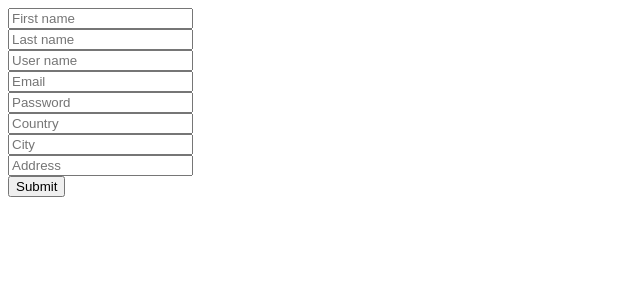
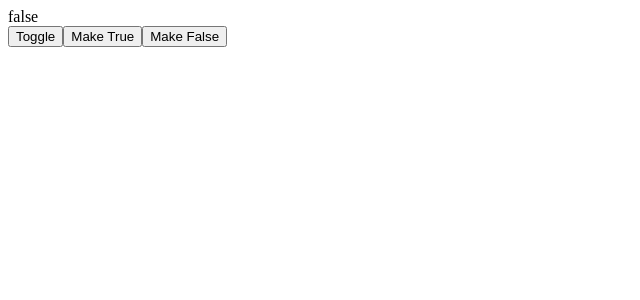
Before and after one commit to rohit-kumaar/reference-every-big-react-app-needs-these, a React (Create React App) app: page / in a window 1280 px wide. Shown: the top 300 px of the page, without its empty margins (0-640 px from the left). Built offline with nearby package versions, Linux system fonts and the light colour scheme.

Commit message:
remove node sass

```diff
--- a/package.json
+++ b/package.json
@@ -13,6 +13,7 @@
     "react": "^18.2.0",
     "react-dom": "^18.2.0",
     "react-scripts": "^5.0.1",
+    "sass": "^1.79.5",
     "web-vitals": "^2.1.4"
   },
   "scripts": {
@@ -38,8 +39,5 @@
       "last 1 firefox version",
       "last 1 safari version"
     ]
-  },
-  "devDependencies": {
-    "node-sass": "^7.0.1"
   }
 }
--- a/src/App.js
+++ b/src/App.js
@@ -1,5 +1,5 @@
-// import ToggleComponent from "./1-useToggle/ToggleComponent";
-// import TimeoutComponent from "./2-useTimeout/TimeoutComponent";
+import ToggleComponent from "./01-useToggle/ToggleComponent";
+// import TimeoutComponent from "./02-useTimeout/TimeoutComponent";
 // import DebounceComponent from "./3-useDebounce/DebounceComponent";
 // import UpdateEffectComponent from "./4-useUpdateEffect/UpdateEffectComponent";
 // import ArrayComponent from "./5-useArray/ArrayComponent";
@@ -31,7 +31,7 @@
 // import HookCounter from "./31-useState/HookCounter";
 // import HookCounterArray from "./31-useState/HookCounterArray";
 // import HookCounterTwo from "./31-useState/HookCounterTwo";
-import AllInputsWithAsingleonChange from "./31-useState/AllInputsWithAsingleonChange";
+// import AllInputsWithAsingleonChange from "./31-useState/AllInputsWithAsingleonChange";
 // import HookCounterObject from "./31-useState/HookCounterObject";
 // import HookCounterOne from "./32-useEffect/HookCounterOne";
 // import HookMouse from "./32-useEffect/HookMouse";
@@ -43,8 +43,8 @@ import AllInputsWithAsingleonChange from "./31-useState/AllInputsWithAsingleonCh
 // import PostData from "./32-useEffect/PostData";
 
 function App() {
-  // return <ToggleComponent />
-  // return <TimeoutComponent />
+  return <ToggleComponent />;
+  // return <TimeoutComponent />;
   // return <DebounceComponent />
   // return <UpdateEffectComponent />
   // return <ArrayComponent />
@@ -77,7 +77,7 @@ function App() {
   // return <HookCounterArray />;
   // return <HookCounterTwo />;
   // return <HookCounterObject />;
-  return <AllInputsWithAsingleonChange />;
+  // return <AllInputsWithAsingleonChange />;
   // return <HookCounterOne />;
   // return <HookMouse />;
   // return <MouseContainer />;
```
Also changed, not shown: 1 other file (tests, documents, lock files or other folders).
